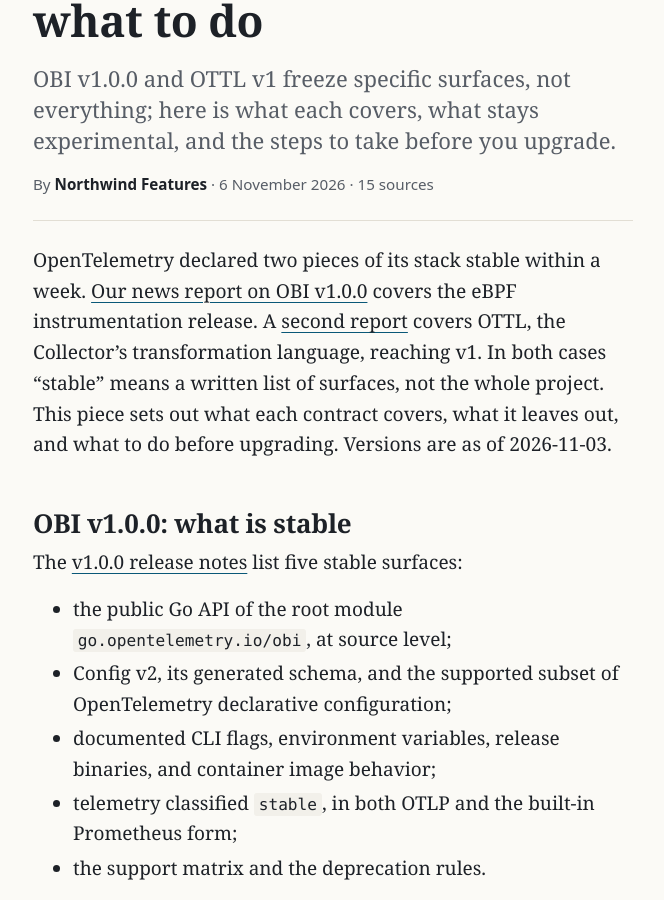
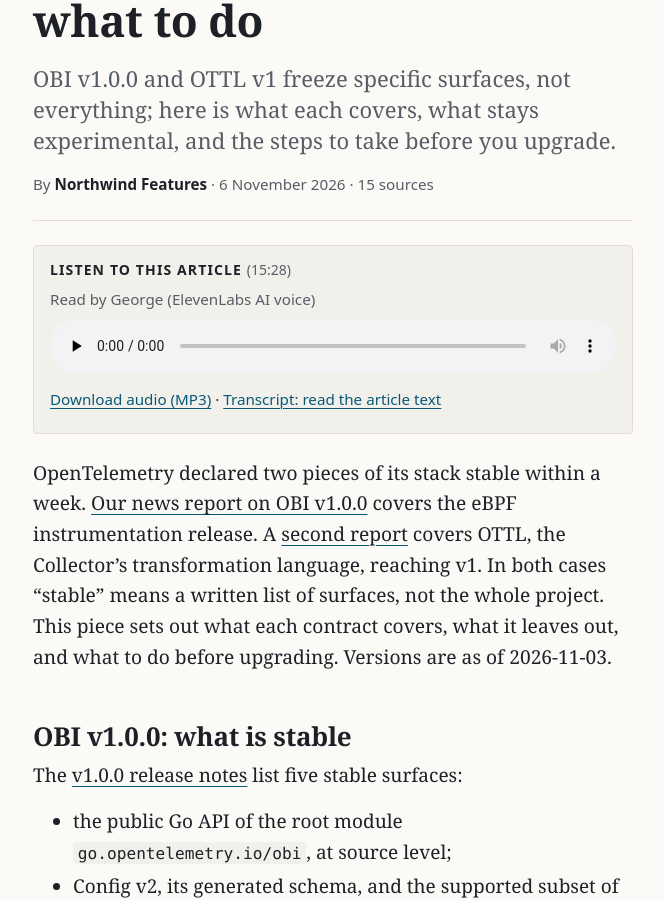
Before and after one commit to northwind-press/northwind-press.github.io, a Jekyll site: the page built from _posts/2026-11-06-opentelemetry-stable-contracts.md, in a window 1280 px wide and 900 px high, scrolled down 371 px. Shown: the whole window, without its empty margins (307-971 px from the left). Built offline with Jekyll 4.4.1, drawn with Linux system fonts in a browser that asks for light colours.

Commit message:
Audio: opentelemetry-stable-contracts narration (15:28, narrated from 4de6cad; three identifier/quote sentences re-narrated and spliced)
Co-Authored-By: Claude Opus 5.5 <noreply@anthropic.com>

```diff
--- a/_posts/2026-11-06-opentelemetry-stable-contracts.md
+++ b/_posts/2026-11-06-opentelemetry-stable-contracts.md
@@ -70,6 +70,11 @@ sources:
     publisher: "OpenTelemetry"
     accessed: "2026-11-03"
 corrections: []
+audio:
+  src: /assets/audio/2026-11-06-opentelemetry-stable-contracts.mp3
+  duration: "15:28"
+  narrator: "George (ElevenLabs AI voice)"
+  narrated_from: 4de6cad55aa1488c6368105a7774c383c6ab79a7
 ---
 OpenTelemetry declared two pieces of its stack stable within a week. [Our news report on OBI v1.0.0](https://northwind-press.github.io/2026/11/02/opentelemetry-obi-1-0/) covers the eBPF instrumentation release. A [second report](https://northwind-press.github.io/2026/11/02/ottl-v1/) covers OTTL, the Collector's transformation language, reaching v1. In both cases "stable" means a written list of surfaces, not the whole project. This piece sets out what each contract covers, what it leaves out, and what to do before upgrading. Versions are as of 2026-11-03.
 
```
Also changed, not shown: 1 other file.
